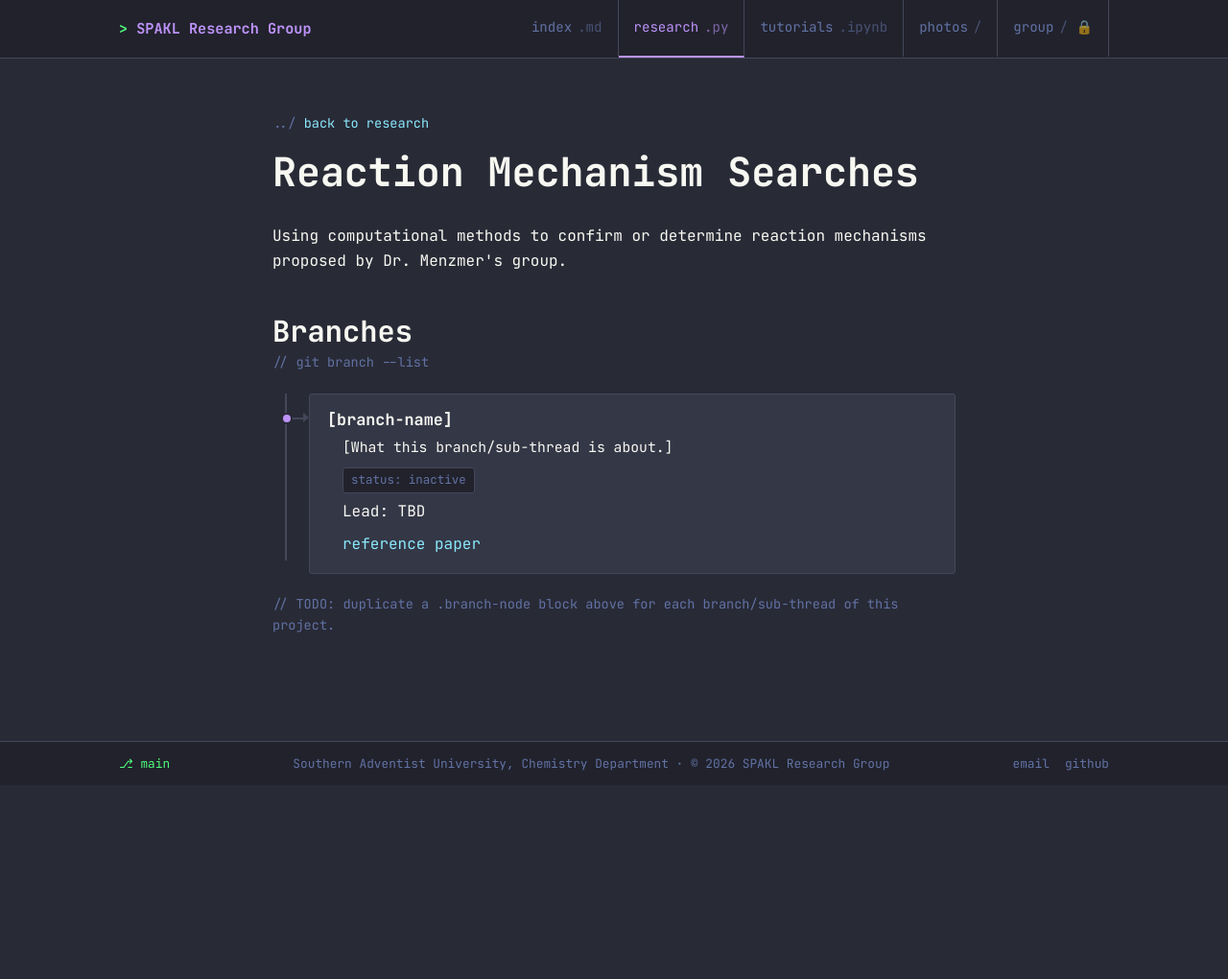
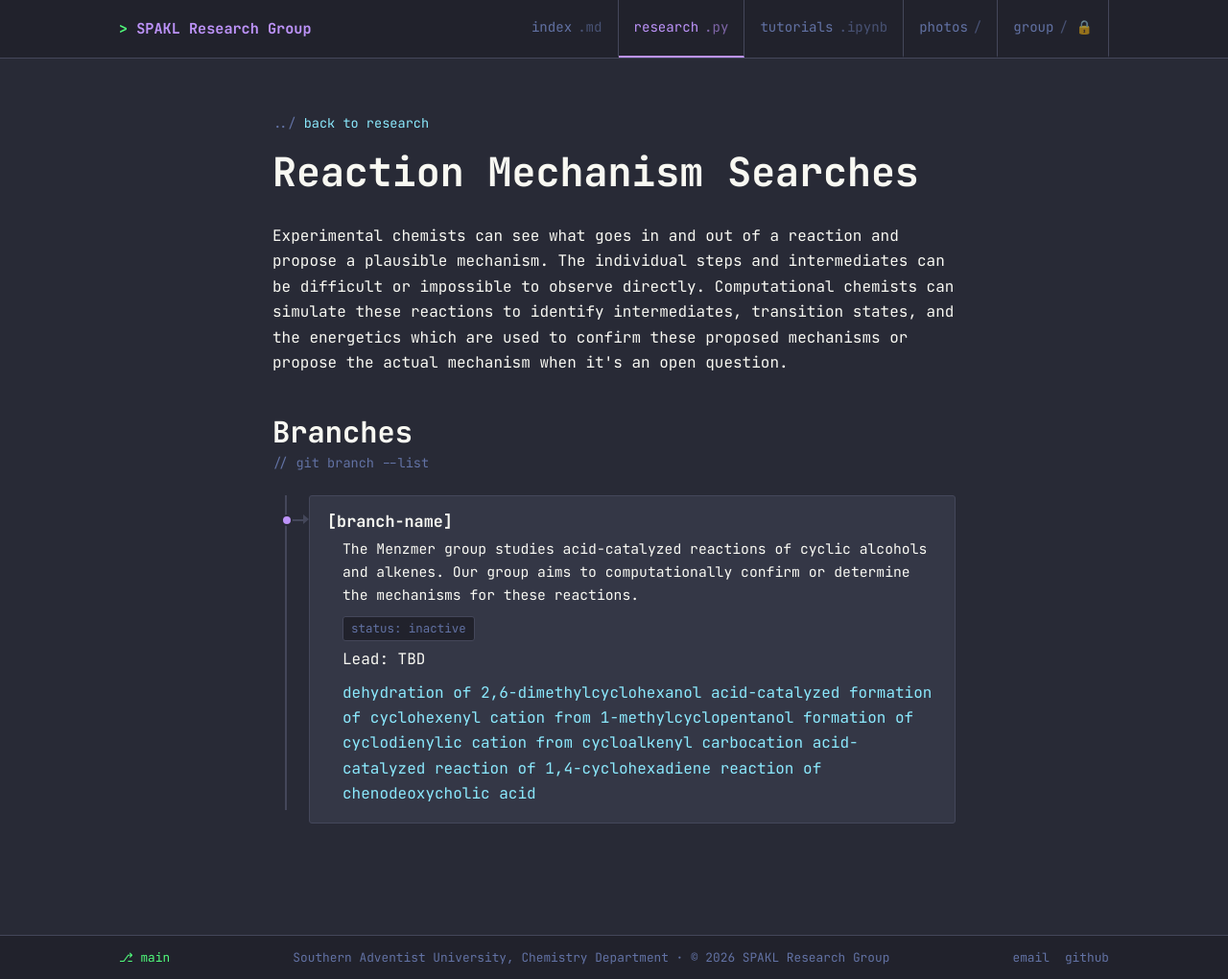
Before and after one commit to spakl/research-site, a Jekyll site: the page built from research/reaction-mechanism-searches.html, in a window 1280 px wide and 1020 px high. Shown: the whole window at 96% size. Built offline with Jekyll 4.4.1, drawn with Linux system fonts in a browser that asks for light colours.

Commit message:
Link Menzmer mechanism PDFs from assets/papers

```diff
--- a/research/reaction-mechanism-searches.html
+++ b/research/reaction-mechanism-searches.html
@@ -9,7 +9,7 @@ title: Reaction Mechanism Searches
     <div class="section-head">
       <h1>Reaction Mechanism Searches</h1>
     </div>
-    <p>Using computational methods to confirm or determine reaction mechanisms proposed by Dr. Menzmer's group.</p>
+    <p>Experimental chemists can see what goes in and out of a reaction and propose a plausible mechanism. The individual steps and intermediates can be difficult or impossible to observe directly. Computational chemists can simulate these reactions to identify intermediates, transition states, and the energetics which are used to confirm these proposed mechanisms or propose the actual mechanism when it's an open question. </p>
     <h2 style="margin-top:40px; margin-bottom:0;">Branches</h2>
     <span class="comment">git branch --list</span>
     <div class="branch-tree">
@@ -17,15 +17,18 @@ title: Reaction Mechanism Searches
         <span class="branch-dot"></span>
         <h3 class="branch-title">[branch-name]</h3>
         <div class="branch-body">
-          <p>[What this branch/sub-thread is about.]</p>
+          <p>The Menzmer group studies acid-catalyzed reactions of cyclic alcohols and alkenes. Our group aims to computationally confirm or determine the mechanisms for these reactions.</p>
           <span class="tag">status: inactive</span>
           <span class="card-meta" style="display:block; margin-top:6px;">Lead: TBD</span>
           <div class="related-links" style="margin-top:8px;">
-            <a href="#">reference paper</a>
+            <a href="{{ '/assets/papers/26dimethylcyclohexanol.pdf' | relative_url }}" target="_blank" rel="noopener">dehydration of 2,6-dimethylcyclohexanol</a>
+            <a href="{{ '/assets/papers/1methylcyclopentanol.pdf' | relative_url }}" target="_blank" rel="noopener">acid-catalyzed formation of cyclohexenyl cation from 1-methylcyclopentanol</a>
+            <a href="{{ '/assets/papers/cycloalkenylcarbo.pdf' | relative_url }}" target="_blank" rel="noopener">formation of cyclodienylic cation from cycloalkenyl carbocation</a>
+            <a href="{{ '/assets/papers/14cyclohexadiene.pdf' | relative_url }}" target="_blank" rel="noopener">acid-catalyzed reaction of 1,4-cyclohexadiene</a>
+            <a href="{{ '/assets/papers/chenodeoxycholicacid.pdf' | relative_url }}" target="_blank" rel="noopener">reaction of chenodeoxycholic acid</a>
           </div>
         </div>
       </div>
     </div>
-    <p class="comment" style="margin-top:8px;">TODO: duplicate a .branch-node block above for each branch/sub-thread of this project.</p>
   </div>
 </section>
```
